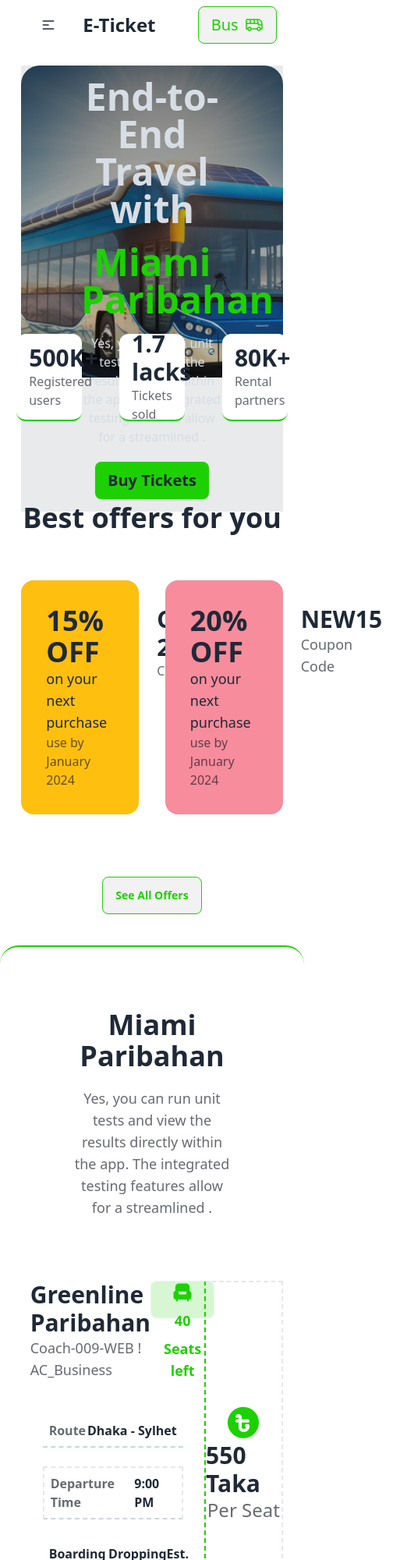
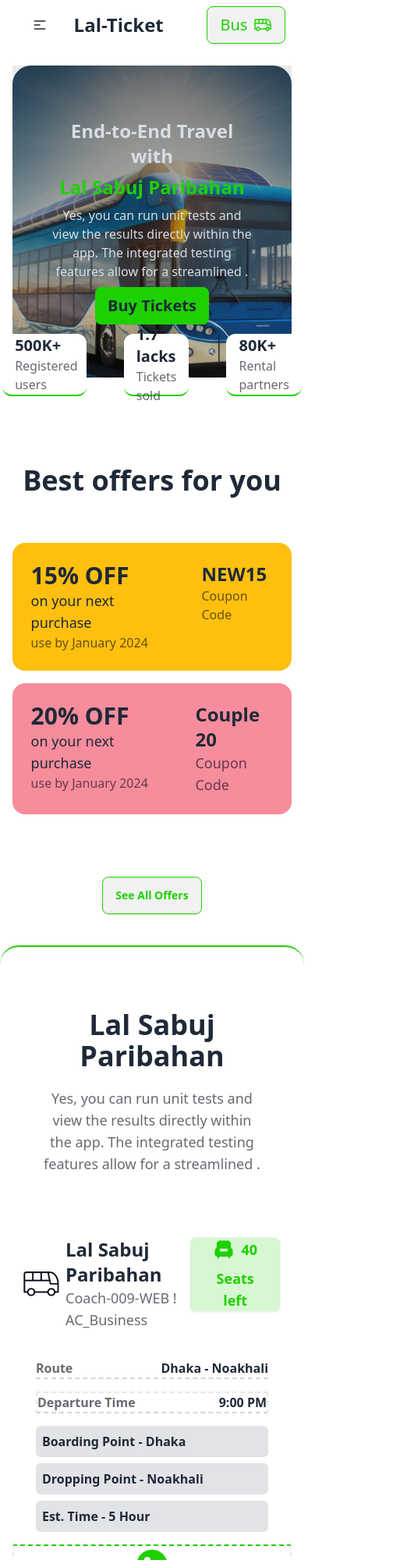
Before and after one commit to nazim1971/assignment-5, a plain HTML site: page index.html in a window 390 px wide. Shown: the top 2000 px of the page at 78% size, 522 px wide, since content can reach past the window. Drawn offline with nearby package versions, Linux system fonts and the light colour scheme.

Commit message:
responsive complete

```diff
--- a/index.html
+++ b/index.html
@@ -3,7 +3,7 @@
 <head>
     <meta charset="UTF-8">
     <meta name="viewport" content="width=device-width, initial-scale=1.0">
-    <title>Miami-Paribahan</title>
+    <title>Lal Sabuj-Paribahan</title>
 
     <!-- Daisy-Ui Link -->
     <link href="https://cdn.jsdelivr.net/npm/daisyui@4.7.2/dist/full.min.css" rel="stylesheet" type="text/css" />
@@ -16,7 +16,7 @@
     <header>
 
         <!-- Navbar start -->
-        <nav class="w-[86%] mx-auto">
+        <nav class="w-[92%] md:w-[86%] mx-auto">
             <div class="navbar bg-base-100">
                 <div class="navbar-start">
                   <div class="dropdown">
@@ -30,7 +30,7 @@
                       <li><a>Search</a></li>
                     </ul>
                   </div>
-                  <a class="btn btn-ghost text-2xl font-semibold">E-Ticket</a>
+                  <a class="btn btn-ghost text-2xl font-semibold">Lal-Ticket</a>
                 </div>
                 <div class="navbar-center hidden text-[#03071299] lg:flex">
                   <ul class="menu menu-horizontal px-1 font-medium space-x-4">
@@ -48,18 +48,18 @@
         </nav>
 
         <!-- Navbar Section End -->
-<!-- bg-gradient-to-r from-[#03071208] to-pink-300  bg-[url(images/banner.png)] bg-cover bg-center bg-no-repeat -->
+
         <!-- Hero Section Start -->
-        <section class="w-[86%] mx-auto  mt-5 h-[400px] ">
+        <section class="w-[92%] md:w-[86%] mx-auto  mt-5 h-[400px] ">
 
             <div class="hero h-[400px] rounded-3xl bg-cover" style="background-image: url(images/banner.png); ">
                 <div class="hero-overlay bg-opacity-10"></div>
                 <div class="hero-content text-center text-neutral-content">
-                  <div class="w-[60%]">
-                    <h1 class="mb-5 text-5xl font-bold">End-to-End Travel with</h1>
-                    <h1 class="mb-5 text-5xl font-bold text-[#1DD100]">Miami Paribahan</h1>
+                  <div class="w-[80%] md:w-[60%]">
+                    <h1 class="md:mb-5 mb-2 text-2xl md:text-5xl font-bold">End-to-End Travel with</h1>
+                    <h1 class="md:mb-5 mb-2 text-2xl md:text-5xl font-bold text-[#1DD100]">Lal Sabuj Paribahan</h1>
 
-                    <p class="mb-5">Yes, you can run unit tests and view the results directly within the app. The integrated testing features allow for a streamlined .</p>
+                    <p class="md:mb-5 mb-2">Yes, you can run unit tests and view the results directly within the app. The integrated testing features allow for a streamlined .</p>
                     <button id="ButTicketBtn" class="btn btn-md bg-[#1DD100] text-xl border-none">Buy Tickets</button>
                   </div>
                 </div>
@@ -69,23 +69,23 @@
 
             <div class="flex -mt-14 relative justify-center gap-12">
 
-                <div class="border-b-2 h-28 border-[#1DD100] rounded-xl p-4 flex justify-around items-center bg-white w-[25%]">
+                <div class="border-b-2 h-20 md:h-28 border-[#1DD100] rounded-xl p-4 flex justify-between items-center bg-white w-[30%] md:w-[25%]">
                     <div><img src="images/people.png" alt=""></div>
-                    <div><h1 class="text-3xl font-bold">500K+</h1>
+                    <div><h1 class="md:text-3xl text-xl  font-bold">500K+</h1>
                         <p class="text-[#03071299]">Registered users</p>
                 </div>
 
                 </div>
-                <div class="border-b-2 h-28 border-[#1DD100] rounded-xl p-4 flex justify-around items-center bg-white w-[25%]">
+                <div class="border-b-2 h-20 md:h-28 border-[#1DD100] rounded-xl p-4 flex justify-around items-center bg-white w-[30%] md:w-[25%]">
                     <div><img src="images/ticket-cupon.png" alt=""></div>
-                    <div><h1 class="text-3xl font-bold">1.7 lacks</h1>
+                    <div><h1 class="md:text-3xl text-xl font-bold">1.7 lacks</h1>
                         <p class="text-[#03071299]">Tickets sold</p>
                 </div>
                 </div>
 
-                <div class="border-b-2 h-28 border-[#1DD100] rounded-xl p-4 flex justify-around items-center bg-white w-[25%]">
+                <div class="border-b-2 h-20 md:h-28 border-[#1DD100] rounded-xl p-4 flex justify-around items-center bg-white w-[30%] md:w-[25%]">
                     <div><img src="images/stoppage.png" alt=""></div>
-                    <div><h1 class="text-3xl font-bold">80K+</h1>
+                    <div><h1 class="md:text-3xl text-xl font-bold">80K+</h1>
                         <p class="text-[#03071299]">Rental partners</p>
                 </div>
                 </div>
@@ -98,36 +98,36 @@
     <main>
 
         <!-- Best offer Section -->
-        <section class="w-[86%] mx-auto   mt-40 mb-10">
+        <section class="w-[92%] md:w-[86%] mx-auto mt-28  md:mt-40 mb-10">
             <div class="text-4xl font-semibold text-center pb-5">Best offers for you</div>
 
-            <div class="flex justify-between mt-10">
+            <div class="flex md:flex-row flex-col justify-between space-y-4 mt-10">
 
-                <div class="flex justify-between bg-[#FFBF0F] w-[45%]   rounded-2xl">
+                <div class="flex justify-between bg-[#FFBF0F] w-full md:w-[45%]   rounded-2xl">
 
-                    <div class="p-8">
-                        <h1 class="font-bold text-4xl">15% OFF</h1>
+                    <div class="md:p-8 p-6">
+                        <h1 class="font-bold md:text-4xl text-3xl">15% OFF</h1>
                         <h3 class="font-medium text-lg">on your next purchase</h3>
                         <p class="text-[#03071299]">use by January 2024</p>
                     </div>
-                    <div class=""><img src="images/cupon-devider.svg" alt=""></div>
-                    <div class="p-8">
-                        <h1 class="text-3xl font-bold">Couple 20</h1>
+
+                    <div class="md:p-8 p-6">
+                        <h1 class="md:text-3xl text-2xl font-bold">NEW15</h1>
                         <p class="text-[#03071299]">Coupon Code</p>
                     </div>
 
                 </div>
 
-                <div class="flex justify-between bg-[#F78C9C] w-[45%]  rounded-2xl">
+                <div class="flex justify-between bg-[#F78C9C] w-full md:w-[45%]  rounded-2xl">
 
-                    <div class="p-8">
-                        <h1 class="font-bold text-4xl">20% OFF</h1>
+                    <div class="md:p-8 p-6">
+                        <h1 class="font-bold md:text-4xl text-3xl">20% OFF</h1>
                         <h3 class="font-medium text-lg">on your next purchase</h3>
                         <p class="text-[#03071299]">use by January 2024</p>
                     </div>
-                    <div class=""><img src="images/cupon-devider.svg" alt=""></div>
-                    <div class="p-8">
-                        <h1 class="text-3xl font-bold">NEW15</h1>
+
+                    <div class="md:p-8 p-6">
+                        <h1 class="md:text-3xl text-2xl font-bold">Couple 20</h1>
                         <p class="text-lg text-[#03071299]">Coupon Code</p>
                     </div>
 
@@ -145,50 +145,50 @@
 
         <section id="miamiParibahan" class="border-[#1DD100] border-t-2 rounded-t-3xl">
 
-            <section class="w-[86%] mx-auto">
+            <section class="w-[92%] md:w-[86%] mx-auto">
 
-                <div class="w-[60%] text-center mx-auto my-20 space-y-5">
-                    <h1 class="text-4xl font-bold">Miami Paribahan</h1>
+                <div class="md:w-[60%] w-[80%] text-center mx-auto my-20 space-y-5">
+                    <h1 class="text-4xl font-bold">Lal Sabuj Paribahan</h1>
                     <p class="text-lg text-[#03071299]">Yes, you can run unit tests and view the results directly within the app. The integrated testing features allow for a streamlined .</p>
                 </div>
 
-          <div class="flex mb-16">
+          <div class="flex md:flex-row flex-col mb-16">
 
-                <div class="w-[68%] mx-auto">
+                <div class="w-[92%] md:w-[68%] mx-auto">
 
                     <div class="flex justify-between pb-5">
 
                         <div class="flex justify-center items-center gap-2">
                             <div><img src="images/bus-logo.png" alt=""></div>
                             <div>
-                                <h2 class="text-3xl font-semibold">Greenline Paribahan</h2>
+                                <h2 class="md:text-3xl text-2xl font-semibold">Lal Sabuj Paribahan</h2>
                                 <p class="text-lg text-[#03071299]">Coach-009-WEB ! AC_Business</p>
                             </div>
                         </div>
 
                         <div>
-                            <p class="btn bg-[#1DD1002e] text-[#1DD100] text-lg"><img src="images/seat-green-filled.png" alt=""><span class="totalSeatNum">40</span>Seats left</p>
+                            <p class="btn h-24 md:h-auto bg-[#1DD1002e] text-[#1DD100] text-lg"><img src="images/seat-green-filled.png" alt=""><span class="totalSeatNum">40</span>Seats left</p>
                         </div>
                     </div>
 
 
-                    <div class="font-semibold flex justify-between border-b-slate-300 border-dashed border-b-2 m-6 p-2">
+                    <div class="font-semibold flex justify-between border-b-slate-300 border-dashed border-b-2 m-4 md:m-6 md:p-2">
                         <h2 class=" text-[#03071299]">Route</h2>
-                        <h2>Dhaka - Sylhet</h2>
+                        <h2>Dhaka - Noakhali</h2>
                     </div>
-                    <div class="font-semibold flex justify-between border-b-slate-300 border-dashed border-2 m-6 p-2">
+                    <div class="font-semibold flex justify-between border-b-slate-300 border-dashed border-2 m-4 md:m-6 md:p-2">
                         <h2 class=" text-[#03071299]">Departure Time</h2>
                         <h2>9:00 PM</h2>
                     </div>
-                    <div class="font-semibold flex justify-between m-6 p-2">
-                        <h2>Boarding Point - Laxmipur</h2>
-                        <h2>Dropping Point - Bogura</h2>
-                        <h2>Est. Time - 11 Hour</h2>
+                    <div class="font-semibold gap-2 md:gap-0 flex flex-col md:flex-row justify-between m-4 md:m-6 md:p-2">
+                        <h2 class="bg-gray-400 bg-opacity-30  p-2 rounded-md">Boarding Point - Dhaka</h2>
+                        <h2 class="bg-gray-400 bg-opacity-30 p-2 rounded-md">Dropping Point - Noakhali</h2>
+                        <h2 class="bg-gray-400 bg-opacity-30 p-2 rounded-md">Est. Time - 5 Hour</h2>
                     </div>
 
                 </div>
 
-                <div class="flex  flex-col justify-center items-center w-[30%] border-l-[#1DD100] border-dashed border-2">
+                <div class="flex  flex-col justify-center items-center border-t-[#1DD100] w-full md:w-[30%] md:border-l-[#1DD100] border-dashed border-2">
                     <p><img src="images/fare.png" alt=""></p>
                     <h1 class="text-3xl font-bold">550 Taka</h1>
                     <h1 class="text-2xl text-[#03071299] font-medium">Per Seat</h1>
@@ -200,12 +200,12 @@
             </section>
 
             <!-- Seat section -->
-            <section class="w-[86%] mx-auto">
+            <section class="w-[92%] md:w-[86%] mx-auto">
 
                 <!-- two part combained -->
-               <div class="flex justify-around space-x-4">
+               <div class="flex flex-col md:flex-row justify-around space-x-4">
 
-                <div class="w-[55%] pr-5 border-r-2 border-dashed border-gray-500">
+                <div class="md:w-[55%] w-full pr-5 md:border-r-2 border-dashed border-gray-500">
 
                     <div><h1 class="text-2xl font-semibold border-b-slate-300 border-dashed border-b-2 py-4">Select Your Seat</h1></div>
                 <div class="flex justify-between border-b-slate-300 border-dashed border-b-2 py-4">
@@ -253,7 +253,7 @@
 
 
                 <!-- ticket second part -->
-               <div class="w-[35%] ">
+               <div class="md:w-[35%] w-full ">
 
                 <div><h1 class="text-2xl font-semibold border-b-slate-300 border-dashed border-b-2 py-4">Select Your Seat</h1></div>
                 <div>
@@ -300,7 +300,7 @@
 
                                 <div class="py-4"><button class="bg-[#1DD100] finalBtn  btn-disabled text-white btn w-full text-xl " onclick="my_modal_4.showModal()">Next</button></div>
 
-                                <dialog id="my_modal_4" class="modal">
+                                <dialog id="my_modal_4" class="modal flex justify-center items-center">
                                 <div class="modal-box w-11/12 h-[50%] md:h-[70%]  max-w-5xl ">
                                     <div class="flex flex-col items-center w-[55%] mx-auto text-center">
                                         <p><img src="images/success.png" alt=""></p>
@@ -340,26 +340,26 @@
 
     <footer class="h-80 bg-[#030712] mt-28">
 
-       <section class="w-[86%] mx-auto ">
+       <section class="w-[92%] md:w-[86%] mx-auto ">
 
-        <div class="text-white flex justify-between py-12">
+        <div class="text-white flex justify-between py-8 md:py-12 ">
             <div>
-                <h1 class="text-2xl font-bold">E-Ticket</h1>
-                <p>P-Ticket is a digital platform to make your <br> daily commuting better.</p>
+                <h1 class="text-2xl font-bold">Lal-Ticket</h1>
+                <p>Lal-Ticket is a digital platform to make your <br> daily commuting better.</p>
             </div>
 
             <div class="text-center space-y-4">
-                <p class="font-semibold">Download our app</p>
+                <p class="font-semibold"><a href="##"></a></p>
                 <img src="images/Group 104.svg" alt="">
             </div>
         </div>
 
-        <div class="flex pt-5 justify-between text-white border-t-2 border-slate-600 border-dashed">
-            <p class="text-slate-500">@all rights reserved, E-Ticket services limited.2024</p>
+        <div class="flex flex-col-reverse gap-2 md:gap-0 md:flex-row pt-5 justify-between text-white border-t-2 border-slate-600 border-dashed">
+            <p class="text-slate-500 text-center ">@all rights reserved, Lal-Ticket services limited.2024</p>
             <div class="flex gap-5">
-            <p>Terms & condition</p>
-            <p>Return & refund policy</p>
-            <p>Privacy policy</p>
+            <p><a href="##">Terms & condition</a></p>
+            <p><a href="##">Return & refund policy</a></p>
+            <p><a href="##">Privacy policy</a></p>
         </div>
 
         </div>
```
Also changed, not shown: app.js (+14 -3 lines).
